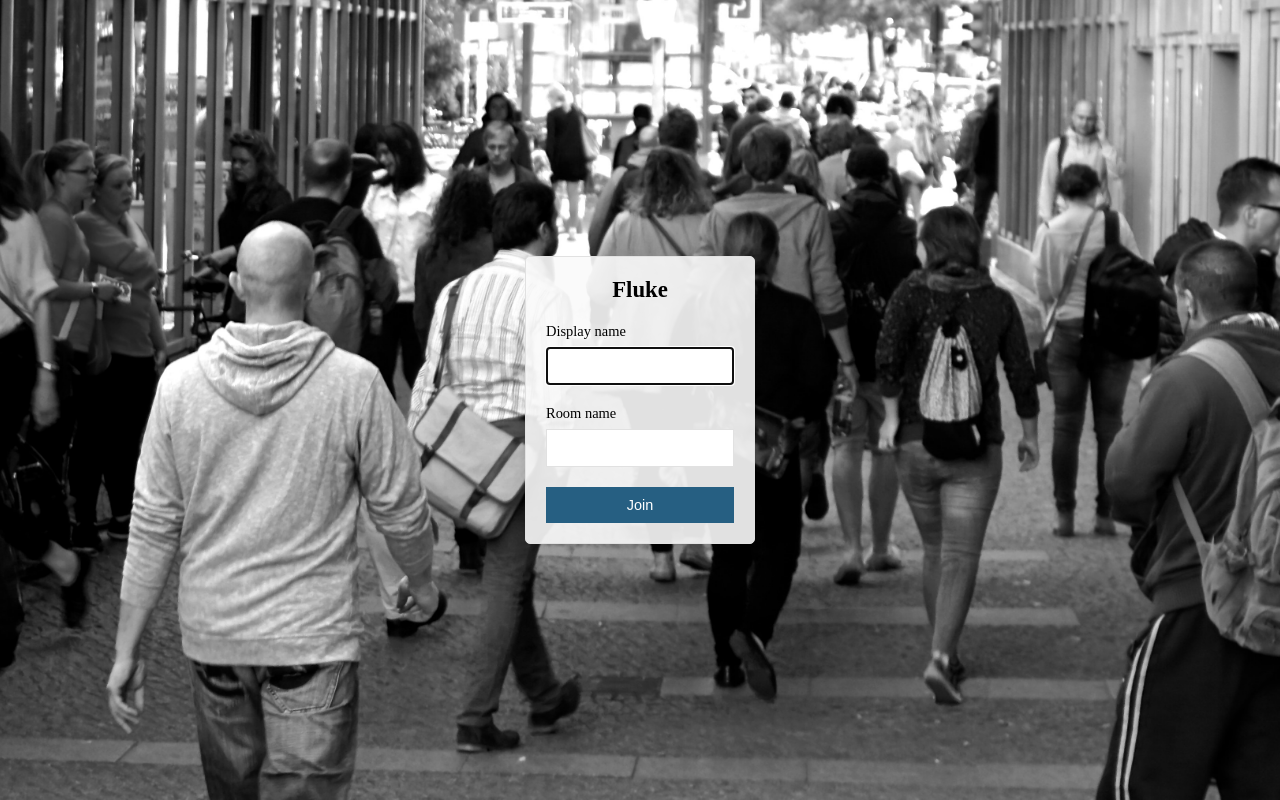
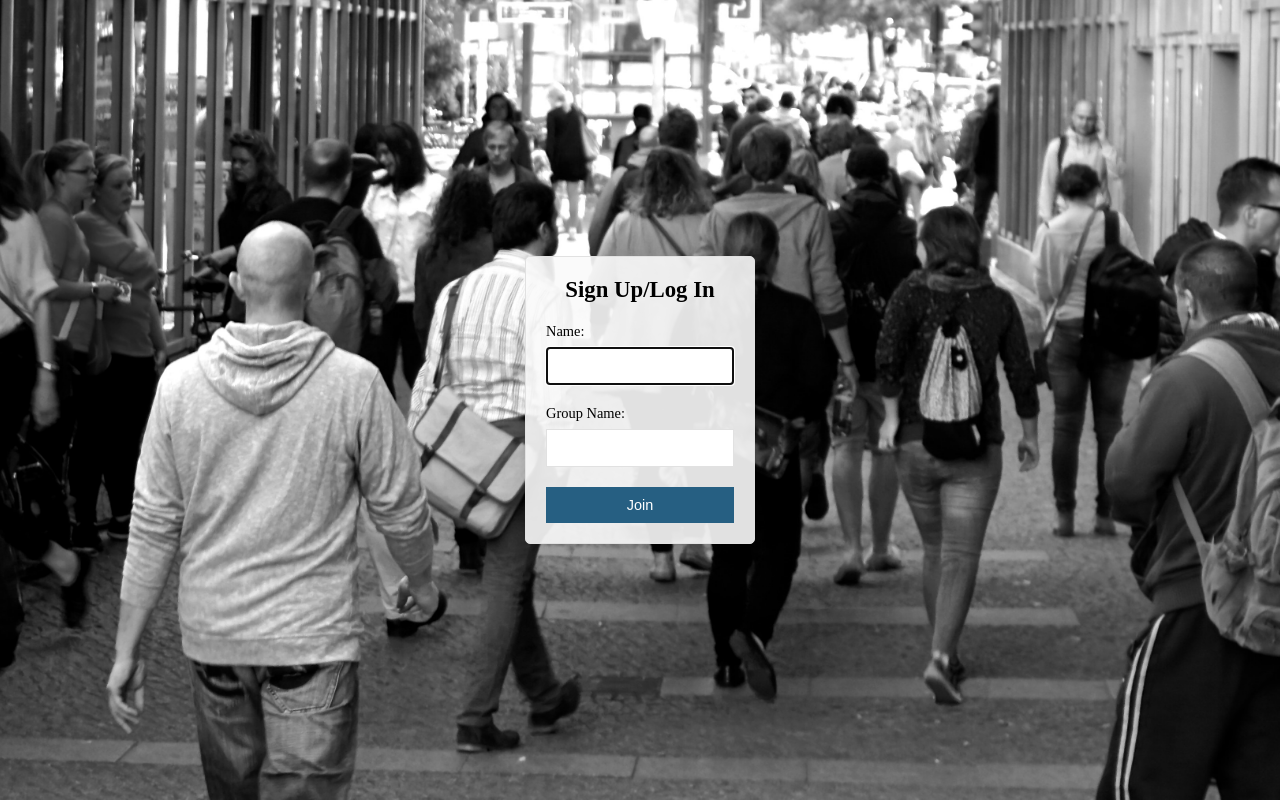
Before and after one commit to saksham1998/Fluke, a website: page public/index.html in a window 1280 px wide. Drawn offline with Linux system fonts and the light colour scheme.

Commit message:
Added Form

```diff
--- a/public/index.html
+++ b/public/index.html
@@ -7,21 +7,22 @@
   <meta lang="en-US">
   <link rel="stylesheet" href="/styles/style.css">
   <link rel="icon" href="/styles/favicon.png">
+  </style>
 </head>
 
 <body class="centered-form">
   <div class="centered-form__form">
     <form action="/chat.html">
       <div class="form-field">
-        <h3>Fluke<h3>
+        <h3>Sign Up/Log In<h3>
       </div>
       <div class="form-field">
-        <label>Display name</label>
-        <input type="text" name="name" autofocus/>
+        <label>Name:</label>
+        <input type="text" name="name" required autofocus/>
       </div>
       <div class="form-field">
-        <label>Room name</label>
-        <input type="text" name="room"/>
+        <label>Group Name:</label>
+        <input type="text" name="room" required />
       </div>
       <div class="form-field">
         <button>Join</button>
@@ -29,5 +30,4 @@
     </form>
   </div>
 </body>
-
 </html>
```
Also changed, not shown: public/src/chat.js (+12 -2 lines).
